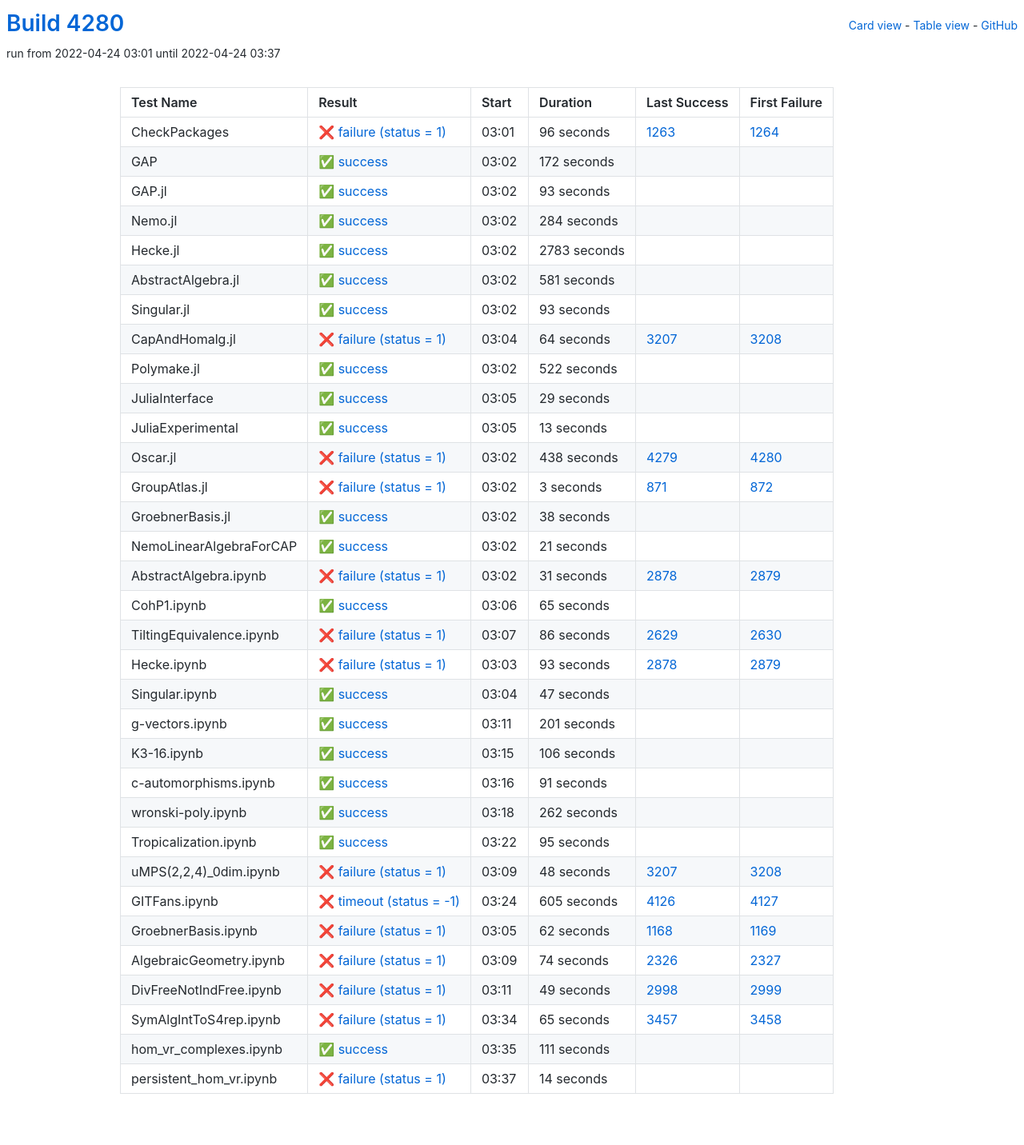
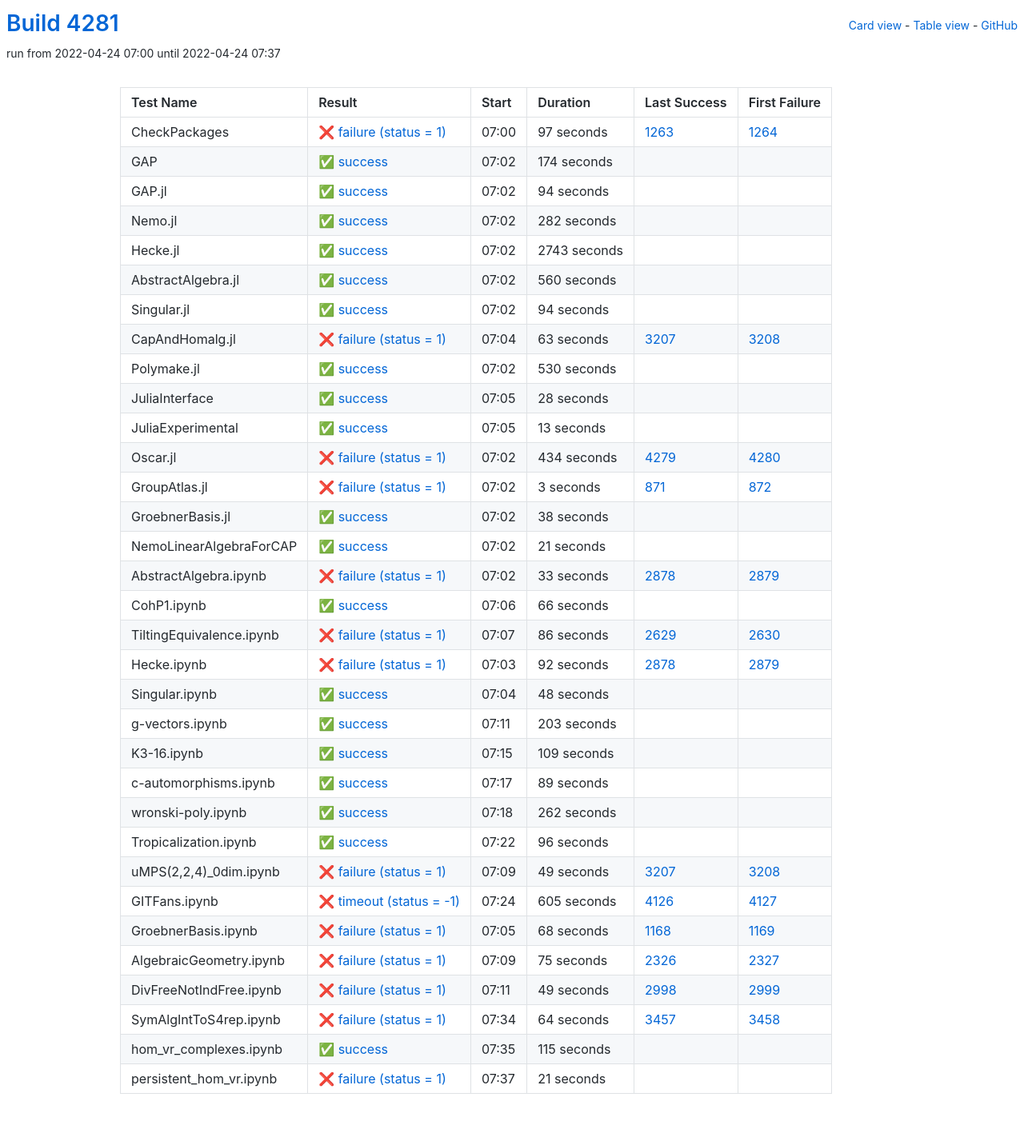
Before and after one commit to oscar-system/oscar-ci-status-stable, a Jekyll site: the page built from table.html, in a window 1280 px wide. Shown: the whole page at 80% size. Built offline with Jekyll 4.4.1, drawn with Linux system fonts in a browser that asks for light colours.

Commit message:
Build #4281

```diff
--- a/_data/ci.yml
+++ b/_data/ci.yml
@@ -1,6 +1,6 @@
 ---
-build: 4280
-build_url: https://oscarci.mathematik.uni-kl.de/job/oscar-stable/4280/
+build: 4281
+build_url: https://oscarci.mathematik.uni-kl.de/job/oscar-stable/4281/
 job: oscar-stable
 organization: oscar-system
 repo: oscar-ci-status-stable
@@ -8,128 +8,128 @@ repourl: https://github.com/oscar-system/oscar-ci-status-stable
 tests:
 - name: CheckPackages
   id: checkpackages
-  log: https://oscarci.mathematik.uni-kl.de/job/oscar-stable/4280/artifact/logs/build-4280/CheckPackages.log
-  start: 2022-04-24 03:01
+  log: https://oscarci.mathematik.uni-kl.de/job/oscar-stable/4281/artifact/logs/build-4281/CheckPackages.log
+  start: 2022-04-24 07:00
   success: false
   exitcode: 1
   status: failure
-  duration: 96
+  duration: 97
   last_success: 1263
   last_success_url: https://oscarci.mathematik.uni-kl.de/job/oscar-stable/1263/
   first_failure: 1264
   first_failure_url: https://oscarci.mathematik.uni-kl.de/job/oscar-stable/1264/
 - name: GAP
   id: gap
-  log: https://oscarci.mathematik.uni-kl.de/job/oscar-stable/4280/artifact/logs/build-4280/GAP.log
-  start: 2022-04-24 03:02
+  log: https://oscarci.mathematik.uni-kl.de/job/oscar-stable/4281/artifact/logs/build-4281/GAP.log
+  start: 2022-04-24 07:02
   success: true
   exitcode: 0
   status: success
-  duration: 172
+  duration: 174
   last_success: false
   last_success_url:
   first_failure: false
   first_failure_url:
 - name: GAP.jl
   id: gap-jl
-  log: https://oscarci.mathematik.uni-kl.de/job/oscar-stable/4280/artifact/logs/build-4280/GAP.jl.log
-  start: 2022-04-24 03:02
+  log: https://oscarci.mathematik.uni-kl.de/job/oscar-stable/4281/artifact/logs/build-4281/GAP.jl.log
+  start: 2022-04-24 07:02
   success: true
   exitcode: 0
   status: success
-  duration: 93
+  duration: 94
   last_success: false
   last_success_url:
   first_failure: false
   first_failure_url:
 - name: Nemo.jl
   id: nemo-jl
-  log: https://oscarci.mathematik.uni-kl.de/job/oscar-stable/4280/artifact/logs/build-4280/Nemo.jl.log
-  start: 2022-04-24 03:02
+  log: https://oscarci.mathematik.uni-kl.de/job/oscar-stable/4281/artifact/logs/build-4281/Nemo.jl.log
+  start: 2022-04-24 07:02
   success: true
   exitcode: 0
   status: success
-  duration: 284
+  duration: 282
   last_success: false
   last_success_url:
   first_failure: false
   first_failure_url:
 - name: Hecke.jl
   id: hecke-jl
-  log: https://oscarci.mathematik.uni-kl.de/job/oscar-stable/4280/artifact/logs/build-4280/Hecke.jl.log
-  start: 2022-04-24 03:02
+  log: https://oscarci.mathematik.uni-kl.de/job/oscar-stable/4281/artifact/logs/build-4281/Hecke.jl.log
+  start: 2022-04-24 07:02
   success: true
   exitcode: 0
   status: success
-  duration: 2783
+  duration: 2743
   last_success: false
   last_success_url:
   first_failure: false
   first_failure_url:
 - name: AbstractAlgebra.jl
   id: abstractalgebra-jl
-  log: https://oscarci.mathematik.uni-kl.de/job/oscar-stable/4280/artifact/logs/build-4280/AbstractAlgebra.jl.log
-  start: 2022-04-24 03:02
+  log: https://oscarci.mathematik.uni-kl.de/job/oscar-stable/4281/artifact/logs/build-4281/AbstractAlgebra.jl.log
+  start: 2022-04-24 07:02
   success: true
   exitcode: 0
   status: success
-  duration: 581
+  duration: 560
   last_success: false
   last_success_url:
   first_failure: false
   first_failure_url:
 - name: Singular.jl
   id: singular-jl
-  log: https://oscarci.mathematik.uni-kl.de/job/oscar-stable/4280/artifact/logs/build-4280/Singular.jl.log
-  start: 2022-04-24 03:02
+  log: https://oscarci.mathematik.uni-kl.de/job/oscar-stable/4281/artifact/logs/build-4281/Singular.jl.log
+  start: 2022-04-24 07:02
   success: true
   exitcode: 0
   status: success
-  duration: 93
+  duration: 94
   last_success: false
   last_success_url:
   first_failure: false
   first_failure_url:
 - name: CapAndHomalg.jl
   id: capandhomalg-jl
-  log: https://oscarci.mathematik.uni-kl.de/job/oscar-stable/4280/artifact/logs/build-4280/CapAndHomalg.jl.log
-  start: 2022-04-24 03:04
+  log: https://oscarci.mathematik.uni-kl.de/job/oscar-stable/4281/artifact/logs/build-4281/CapAndHomalg.jl.log
+  start: 2022-04-24 07:04
   success: false
   exitcode: 1
   status: failure
-  duration: 64
+  duration: 63
   last_success: 3207
   last_success_url: https://oscarci.mathematik.uni-kl.de/job/oscar-stable/3207/
   first_failure: 3208
   first_failure_url: https://oscarci.mathematik.uni-kl.de/job/oscar-stable/3208/
 - name: Polymake.jl
   id: polymake-jl
-  log: https://oscarci.mathematik.uni-kl.de/job/oscar-stable/4280/artifact/logs/build-4280/Polymake.jl.log
-  start: 2022-04-24 03:02
+  log: https://oscarci.mathematik.uni-kl.de/job/oscar-stable/4281/artifact/logs/build-4281/Polymake.jl.log
+  start: 2022-04-24 07:02
   success: true
   exitcode: 0
   status: success
-  duration: 522
+  duration: 530
   last_success: false
   last_success_url:
   first_failure: false
   first_failure_url:
 - name: JuliaInterface
   id: juliainterface
-  log: https://oscarci.mathematik.uni-kl.de/job/oscar-stable/4280/artifact/logs/build-4280/JuliaInterface.log
-  start: 2022-04-24 03:05
+  log: https://oscarci.mathematik.uni-kl.de/job/oscar-stable/4281/artifact/logs/build-4281/JuliaInterface.log
+  start: 2022-04-24 07:05
   success: true
   exitcode: 0
   status: success
-  duration: 29
+  duration: 28
   last_success: false
   last_success_url:
   first_failure: false
   first_failure_url:
 - name: JuliaExperimental
   id: juliaexperimental
-  log: https://oscarci.mathematik.uni-kl.de/job/oscar-stable/4280/artifact/logs/build-4280/JuliaExperimental.log
-  start: 2022-04-24 03:05
+  log: https://oscarci.mathematik.uni-kl.de/job/oscar-stable/4281/artifact/logs/build-4281/JuliaExperimental.log
+  start: 2022-04-24 07:05
   success: true
   exitcode: 0
   status: success
@@ -140,20 +140,20 @@ tests:
   first_failure_url:
 - name: Oscar.jl
   id: oscar-jl
-  log: https://oscarci.mathematik.uni-kl.de/job/oscar-stable/4280/artifact/logs/build-4280/Oscar.jl.log
-  start: 2022-04-24 03:02
+  log: https://oscarci.mathematik.uni-kl.de/job/oscar-stable/4281/artifact/logs/build-4281/Oscar.jl.log
+  start: 2022-04-24 07:02
   success: false
   exitcode: 1
   status: failure
-  duration: 438
+  duration: 434
   last_success: 4279
   last_success_url: https://oscarci.mathematik.uni-kl.de/job/oscar-stable/4279/
   first_failure: 4280
   first_failure_url: https://oscarci.mathematik.uni-kl.de/job/oscar-stable/4280/
 - name: GroupAtlas.jl
   id: groupatlas-jl
-  log: https://oscarci.mathematik.uni-kl.de/job/oscar-stable/4280/artifact/logs/build-4280/GroupAtlas.jl.log
-  start: 2022-04-24 03:02
+  log: https://oscarci.mathematik.uni-kl.de/job/oscar-stable/4281/artifact/logs/build-4281/GroupAtlas.jl.log
+  start: 2022-04-24 07:02
   success: false
   exitcode: 1
   status: failure
@@ -164,8 +164,8 @@ tests:
   first_failure_url: https://oscarci.mathematik.uni-kl.de/job/oscar-stable/872/
 - name: GroebnerBasis.jl
   id: groebnerbasis-jl
-  log: https://oscarci.mathematik.uni-kl.de/job/oscar-stable/4280/artifact/logs/build-4280/GroebnerBasis.jl.log
-  start: 2022-04-24 03:02
+  log: https://oscarci.mathematik.uni-kl.de/job/oscar-stable/4281/artifact/logs/build-4281/GroebnerBasis.jl.log
+  start: 2022-04-24 07:02
   success: true
   exitcode: 0
   status: success
@@ -176,8 +176,8 @@ tests:
   first_failure_url:
 - name: NemoLinearAlgebraForCAP
   id: nemolinearalgebraforcap
-  log: https://oscarci.mathematik.uni-kl.de/job/oscar-stable/4280/artifact/logs/build-4280/NemoLinearAlgebraForCAP.log
-  start: 2022-04-24 03:02
+  log: https://oscarci.mathematik.uni-kl.de/job/oscar-stable/4281/artifact/logs/build-4281/NemoLinearAlgebraForCAP.log
+  start: 2022-04-24 07:02
   success: true
   exitcode: 0
   status: success
@@ -188,32 +188,32 @@ tests:
   first_failure_url:
 - name: AbstractAlgebra.ipynb
   id: abstractalgebra-ipynb
-  log: https://oscarci.mathematik.uni-kl.de/job/oscar-stable/4280/artifact/logs/build-4280/AbstractAlgebra.ipynb.log
-  start: 2022-04-24 03:02
+  log: https://oscarci.mathematik.uni-kl.de/job/oscar-stable/4281/artifact/logs/build-4281/AbstractAlgebra.ipynb.log
+  start: 2022-04-24 07:02
   success: false
   exitcode: 1
   status: failure
-  duration: 31
+  duration: 33
   last_success: 2878
   last_success_url: https://oscarci.mathematik.uni-kl.de/job/oscar-stable/2878/
   first_failure: 2879
   first_failure_url: https://oscarci.mathematik.uni-kl.de/job/oscar-stable/2879/
 - name: CohP1.ipynb
   id: cohp1-ipynb
-  log: https://oscarci.mathematik.uni-kl.de/job/oscar-stable/4280/artifact/logs/build-4280/CohP1.ipynb.log
-  start: 2022-04-24 03:06
+  log: https://oscarci.mathematik.uni-kl.de/job/oscar-stable/4281/artifact/logs/build-4281/CohP1.ipynb.log
+  start: 2022-04-24 07:06
   success: true
   exitcode: 0
   status: success
-  duration: 65
+  duration: 66
   last_success: false
   last_success_url:
   first_failure: false
   first_failure_url:
 - name: TiltingEquivalence.ipynb
   id: tiltingequivalence-ipynb
-  log: https://oscarci.mathematik.uni-kl.de/job/oscar-stable/4280/artifact/logs/build-4280/TiltingEquivalence.ipynb.log
-  start: 2022-04-24 03:07
+  log: https://oscarci.mathematik.uni-kl.de/job/oscar-stable/4281/artifact/logs/build-4281/TiltingEquivalence.ipynb.log
+  start: 2022-04-24 07:07
   success: false
   exitcode: 1
   status: failure
@@ -224,68 +224,68 @@ tests:
   first_failure_url: https://oscarci.mathematik.uni-kl.de/job/oscar-stable/2630/
 - name: Hecke.ipynb
   id: hecke-ipynb
-  log: https://oscarci.mathematik.uni-kl.de/job/oscar-stable/4280/artifact/logs/build-4280/Hecke.ipynb.log
-  start: 2022-04-24 03:03
+  log: https://oscarci.mathematik.uni-kl.de/job/oscar-stable/4281/artifact/logs/build-4281/Hecke.ipynb.log
+  start: 2022-04-24 07:03
   success: false
   exitcode: 1
   status: failure
-  duration: 93
+  duration: 92
   last_success: 2878
   last_success_url: https://oscarci.mathematik.uni-kl.de/job/oscar-stable/2878/
   first_failure: 2879
   first_failure_url: https://oscarci.mathematik.uni-kl.de/job/oscar-stable/2879/
 - name: Singular.ipynb
   id: singular-ipynb
-  log: https://oscarci.mathematik.uni-kl.de/job/oscar-stable/4280/artifact/logs/build-4280/Singular.ipynb.log
-  start: 2022-04-24 03:04
+  log: https://oscarci.mathematik.uni-kl.de/job/oscar-stable/4281/artifact/logs/build-4281/Singular.ipynb.log
+  start: 2022-04-24 07:04
   success: true
   exitcode: 0
   status: success
-  duration: 47
+  duration: 48
   last_success: false
   last_success_url:
   first_failure: false
   first_failure_url:
 - name: g-vectors.ipynb
   id: g-vectors-ipynb
-  log: https://oscarci.mathematik.uni-kl.de/job/oscar-stable/4280/artifact/logs/build-4280/g-vectors.ipynb.log
-  start: 2022-04-24 03:11
+  log: https://oscarci.mathematik.uni-kl.de/job/oscar-stable/4281/artifact/logs/build-4281/g-vectors.ipynb.log
+  start: 2022-04-24 07:11
   success: true
   exitcode: 0
   status: success
-  duration: 201
+  duration: 203
   last_success: false
   last_success_url:
   first_failure: false
   first_failure_url:
 - name: K3-16.ipynb
   id: k3-16-ipynb
-  log: https://oscarci.mathematik.uni-kl.de/job/oscar-stable/4280/artifact/logs/build-4280/K3-16.ipynb.log
-  start: 2022-04-24 03:15
+  log: https://oscarci.mathematik.uni-kl.de/job/oscar-stable/4281/artifact/logs/build-4281/K3-16.ipynb.log
+  start: 2022-04-24 07:15
   success: true
   exitcode: 0
   status: success
-  duration: 106
+  duration: 109
   last_success: false
   last_success_url:
   first_failure: false
   first_failure_url:
 - name: c-automorphisms.ipynb
   id: c-automorphisms-ipynb
-  log: https://oscarci.mathematik.uni-kl.de/job/oscar-stable/4280/artifact/logs/build-4280/c-automorphisms.ipynb.log
-  start: 2022-04-24 03:16
+  log: https://oscarci.mathematik.uni-kl.de/job/oscar-stable/4281/artifact/logs/build-4281/c-automorphisms.ipynb.log
+  start: 2022-04-24 07:17
   success: true
   exitcode: 0
   status: success
-  duration: 91
+  duration: 89
   last_success: false
   last_success_url:
   first_failure: false
   first_failure_url:
 - name: wronski-poly.ipynb
   id: wronski-poly-ipynb
-  log: https://oscarci.mathematik.uni-kl.de/job/oscar-stable/4280/artifact/logs/build-4280/wronski-poly.ipynb.log
-  start: 2022-04-24 03:18
+  log: https://oscarci.mathematik.uni-kl.de/job/oscar-stable/4281/artifact/logs/build-4281/wronski-poly.ipynb.log
+  start: 2022-04-24 07:18
   success: true
   exitcode: 0
   status: success
@@ -296,32 +296,32 @@ tests:
   first_failure_url:
 - name: Tropicalization.ipynb
   id: tropicalization-ipynb
-  log: https://oscarci.mathematik.uni-kl.de/job/oscar-stable/4280/artifact/logs/build-4280/Tropicalization.ipynb.log
-  start: 2022-04-24 03:22
+  log: https://oscarci.mathematik.uni-kl.de/job/oscar-stable/4281/artifact/logs/build-4281/Tropicalization.ipynb.log
+  start: 2022-04-24 07:22
   success: true
   exitcode: 0
   status: success
-  duration: 95
+  duration: 96
   last_success: false
   last_success_url:
   first_failure: false
   first_failure_url:
 - name: uMPS(2,2,4)_0dim.ipynb
   id: umps-2-2-4-0dim-ipynb
-  log: https://oscarci.mathematik.uni-kl.de/job/oscar-stable/4280/artifact/logs/build-4280/uMPS-2-2-4-_0dim.ipynb.log
-  start: 2022-04-24 03:09
+  log: https://oscarci.mathematik.uni-kl.de/job/oscar-stable/4281/artifact/logs/build-4281/uMPS-2-2-4-_0dim.ipynb.log
+  start: 2022-04-24 07:09
   success: false
   exitcode: 1
   status: failure
-  duration: 48
+  duration: 49
   last_success: 3207
   last_success_url: https://oscarci.mathematik.uni-kl.de/job/oscar-stable/3207/
   first_failure: 3208
   first_failure_url: https://oscarci.mathematik.uni-kl.de/job/oscar-stable/3208/
 - name: GITFans.ipynb
   id: gitfans-ipynb
-  log: https://oscarci.mathematik.uni-kl.de/job/oscar-stable/4280/artifact/logs/build-4280/GITFans.ipynb.log
-  start: 2022-04-24 03:24
+  log: https://oscarci.mathematik.uni-kl.de/job/oscar-stable/4281/artifact/logs/build-4281/GITFans.ipynb.log
+  start: 2022-04-24 07:24
   success: false
   exitcode: -1
   status: timeout
@@ -332,32 +332,32 @@ tests:
   first_failure_url: https://oscarci.mathematik.uni-kl.de/job/oscar-stable/4127/
 - name: GroebnerBasis.ipynb
   id: groebnerbasis-ipynb
-  log: https://oscarci.mathematik.uni-kl.de/job/oscar-stable/4280/artifact/logs/build-4280/GroebnerBasis.ipynb.log
-  start: 2022-04-24 03:05
+  log: https://oscarci.mathematik.uni-kl.de/job/oscar-stable/4281/artifact/logs/build-4281/GroebnerBasis.ipynb.log
+  start: 2022-04-24 07:05
   success: false
   exitcode: 1
   status: failure
-  duration: 62
+  duration: 68
   last_success: 1168
   last_success_url: https://oscarci.mathematik.uni-kl.de/job/oscar-stable/1168/
   first_failure: 1169
   first_failure_url: https://oscarci.mathematik.uni-kl.de/job/oscar-stable/1169/
 - name: AlgebraicGeometry.ipynb
   id: algebraicgeometry-ipynb
-  log: https://oscarci.mathematik.uni-kl.de/job/oscar-stable/4280/artifact/logs/build-4280/AlgebraicGeometry.ipynb.log
-  start: 2022-04-24 03:09
+  log: https://oscarci.mathematik.uni-kl.de/job/oscar-stable/4281/artifact/logs/build-4281/AlgebraicGeometry.ipynb.log
+  start: 2022-04-24 07:09
   success: false
   exitcode: 1
   status: failure
-  duration: 74
+  duration: 75
   last_success: 2326
   last_success_url: https://oscarci.mathematik.uni-kl.de/job/oscar-stable/2326/
   first_failure: 2327
   first_failure_url: https://oscarci.mathematik.uni-kl.de/job/oscar-stable/2327/
 - name: DivFreeNotIndFree.ipynb
   id: divfreenotindfree-ipynb
-  log: https://oscarci.mathematik.uni-kl.de/job/oscar-stable/4280/artifact/logs/build-4280/DivFreeNotIndFree.ipynb.log
-  start: 2022-04-24 03:11
+  log: https://oscarci.mathematik.uni-kl.de/job/oscar-stable/4281/artifact/logs/build-4281/DivFreeNotIndFree.ipynb.log
+  start: 2022-04-24 07:11
   success: false
   exitcode: 1
   status: failure
@@ -368,36 +368,36 @@ tests:
   first_failure_url: https://oscarci.mathematik.uni-kl.de/job/oscar-stable/2999/
 - name: SymAlgIntToS4rep.ipynb
   id: symalginttos4rep-ipynb
-  log: https://oscarci.mathematik.uni-kl.de/job/oscar-stable/4280/artifact/logs/build-4280/SymAlgIntToS4rep.ipynb.log
-  start: 2022-04-24 03:34
+  log: https://oscarci.mathematik.uni-kl.de/job/oscar-stable/4281/artifact/logs/build-4281/SymAlgIntToS4rep.ipynb.log
+  start: 2022-04-24 07:34
   success: false
   exitcode: 1
   status: failure
-  duration: 65
+  duration: 64
   last_success: 3457
   last_success_url: https://oscarci.mathematik.uni-kl.de/job/oscar-stable/3457/
   first_failure: 3458
   first_failure_url: https://oscarci.mathematik.uni-kl.de/job/oscar-stable/3458/
 - name: hom_vr_complexes.ipynb
   id: hom-vr-complexes-ipynb
-  log: https://oscarci.mathematik.uni-kl.de/job/oscar-stable/4280/artifact/logs/build-4280/hom_vr_complexes.ipynb.log
-  start: 2022-04-24 03:35
+  log: https://oscarci.mathematik.uni-kl.de/job/oscar-stable/4281/artifact/logs/build-4281/hom_vr_complexes.ipynb.log
+  start: 2022-04-24 07:35
   success: true
   exitcode: 0
   status: success
-  duration: 111
+  duration: 115
   last_success: false
   last_success_url:
   first_failure: false
   first_failure_url:
 - name: persistent_hom_vr.ipynb
   id: persistent-hom-vr-ipynb
-  log: https://oscarci.mathematik.uni-kl.de/job/oscar-stable/4280/artifact/logs/build-4280/persistent_hom_vr.ipynb.log
-  start: 2022-04-24 03:37
+  log: https://oscarci.mathematik.uni-kl.de/job/oscar-stable/4281/artifact/logs/build-4281/persistent_hom_vr.ipynb.log
+  start: 2022-04-24 07:37
   success: false
   exitcode: 1
   status: failure
-  duration: 14
+  duration: 21
   last_success: false
   last_success_url:
   first_failure: false
```
Also changed, not shown: README.md.
